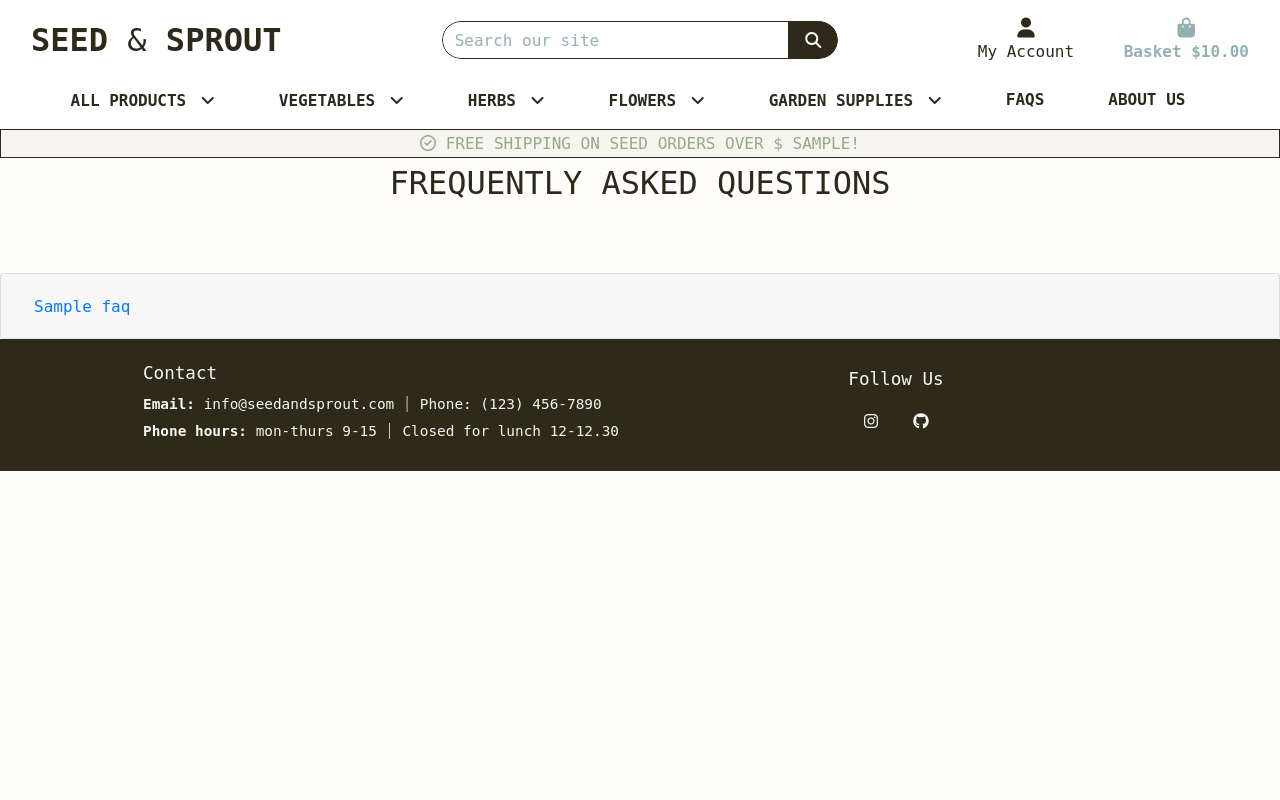
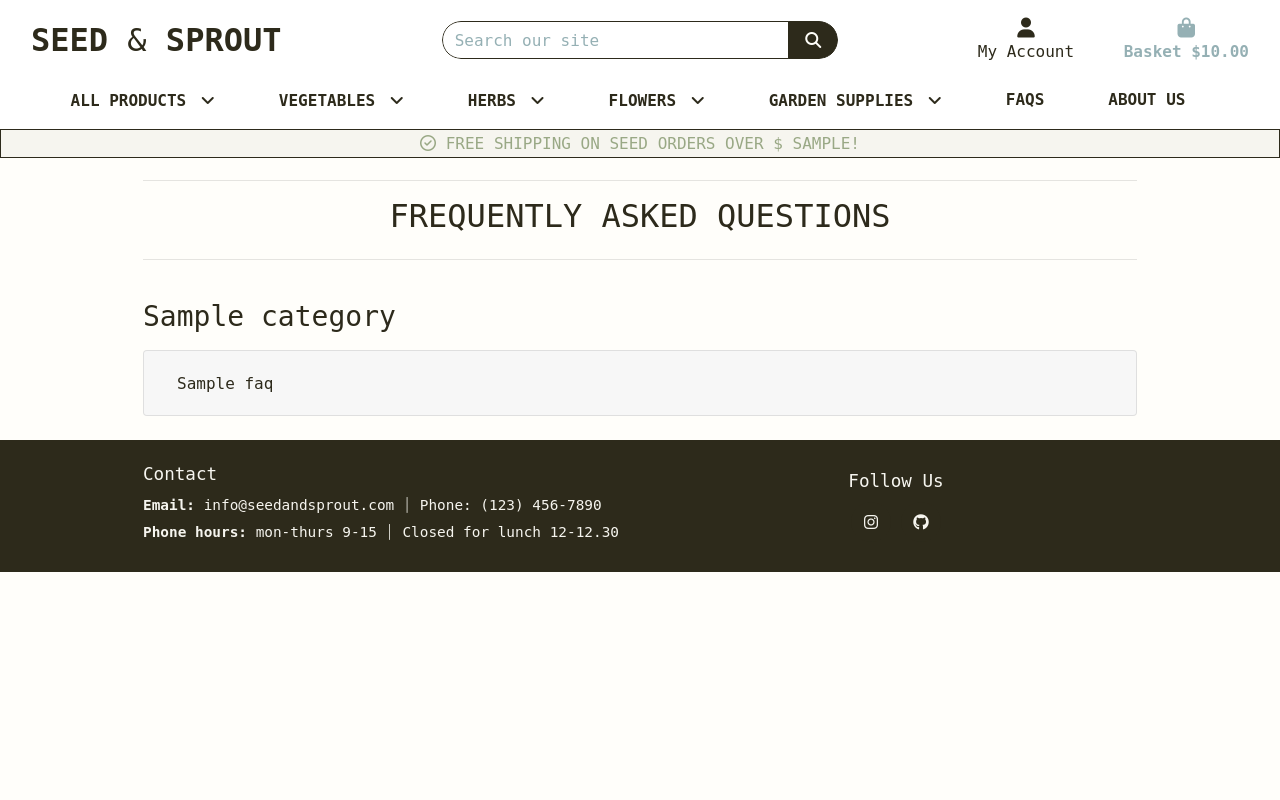
Before and after one commit to KikiBerg/pp5-ecommerce, a Django app: template faqs/templates/faqs/faq_list.html in a window 1280 px wide. Run offline with Django 4.2, Linux system fonts and the light colour scheme; the template is opened without the code that fills it: most values are stand-ins (such as "Sample title", 1, 10 or a date in 2020); some libraries are stand-ins or nearby versions; some web fonts are replaced.

Commit message:
Faqs: Enhance FAQ list template for improved UX and styling

```diff
--- a/faqs/templates/faqs/faq_list.html
+++ b/faqs/templates/faqs/faq_list.html
@@ -1,9 +1,5 @@
 {% extends 'base.html' %}
 {% load static %}
-
-{% block extra_css %}
-<link rel="stylesheet" href="#">
-{% endblock %}
 
 {% block page_header %}
 <div class="container header-container">
@@ -15,21 +11,41 @@
 
 {% block content %}
 <div class="overlay"></div>
+<!-- Main content container -->
+<div class="container mb-2">
+    <!-- Introduction and title for the FAQ page -->
+    <div class="row">
+        <div class="col">
+            <hr>
             <h2 class="logo-font mb-4 text-black text-center">Frequently Asked Questions</h2>
+            <hr>
+        </div>
+    </div>
 
+    <!-- FAQ content -->
+    <div class="row">
+        <div class="col text-black">
             {% if user.is_superuser %}
-<a href="{% url 'add_faq' %}" class="btn btn-primary">Add New FAQ</a>
+            <div class="text-center mb-4">
+                <a href="{% url 'add_faq' %}" class="btn btn-black rounded-0">
+                    <span class="icon">
+                        <i class="fas fa-plus"></i>
+                    </span>
+                    <span class="text-uppercase">Add New FAQ</span>
+                </a>
+            </div>
             {% endif %}
 
             {% for category in categories %}
-<h2>{{ category.name }}</h2>
-<div class="accordion text-black" id="faqAccordion{{ category.id }}">
+            <h3 class="mt-4 mb-3">{{ category.friendly_name }}</h3>
+            <div class="accordion" id="faqAccordion{{ category.id }}">
                 {% for faq in category.faqs.all %}
-    <div class="card">
+                <div class="card mb-3">
                     <div class="card-header" id="heading{{ faq.id }}">
                         <h2 class="mb-0">
-                <button class="btn btn-link" type="button" data-toggle="collapse" data-target="#collapse{{ faq.id }}"
-                    aria-expanded="true" aria-controls="collapse{{ faq.id }}">
+                            <button class="btn btn-link text-left text-black" type="button" data-toggle="collapse"
+                                data-target="#collapse{{ faq.id }}" aria-expanded="true"
+                                aria-controls="collapse{{ faq.id }}">
                                 {{ faq.question }}
                             </button>
                         </h2>
@@ -39,8 +55,20 @@
                         <div class="card-body">
                             {{ faq.answer|safe }}
                             {% if user.is_superuser %}
-                <a href="{% url 'edit_faq' faq.id %}" class="btn btn-sm btn-warning">Edit</a>
-                <a href="{% url 'delete_faq' faq.id %}" class="btn btn-sm btn-danger">Delete</a>
+                            <div class="mt-3">
+                                <a href="{% url 'edit_faq' faq.id %}" class="btn btn-outline-black rounded-0">
+                                    <span class="icon">
+                                        <i class="fas fa-edit"></i>
+                                    </span>
+                                    <span class="text-uppercase">Edit</span>
+                                </a>
+                                <a href="{% url 'delete_faq' faq.id %}" class="btn btn-outline-black rounded-0">
+                                    <span class="icon">
+                                        <i class="fas fa-trash-alt"></i>
+                                    </span>
+                                    <span class="text-uppercase">Delete</span>
+                                </a>
+                            </div>
                             {% endif %}
                         </div>
                     </div>
@@ -48,4 +76,7 @@
                 {% endfor %}
             </div>
             {% endfor %}
+        </div>
+    </div>
+</div>
 {% endblock %}
```
Also changed, not shown: faqs/templates/faqs/faq_list_initial.html (added, +51 -0 lines). Lines whose indentation alone changed are shown as unchanged.
